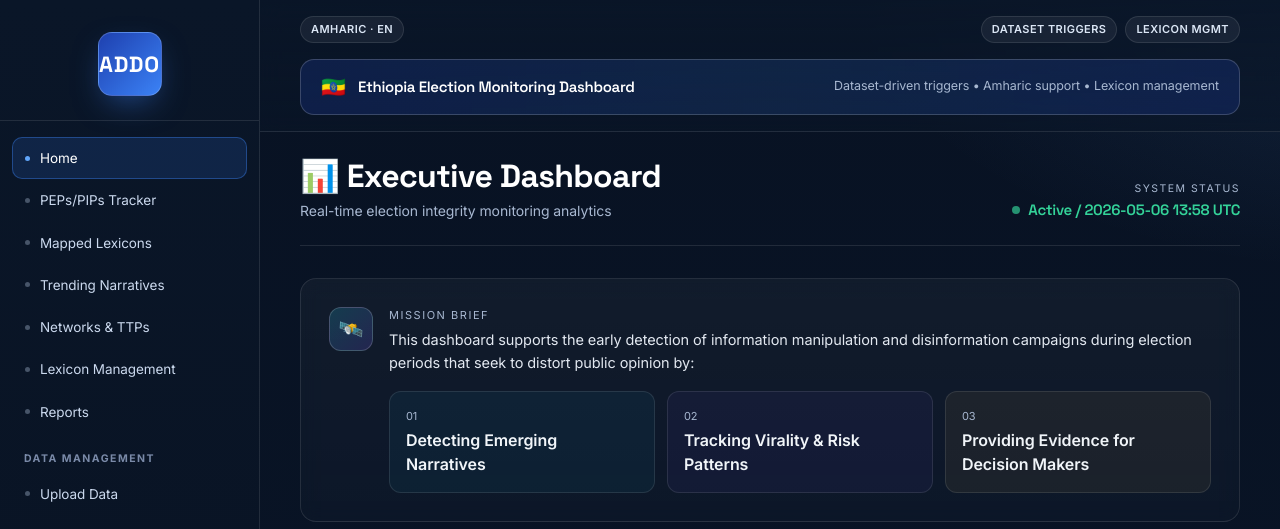
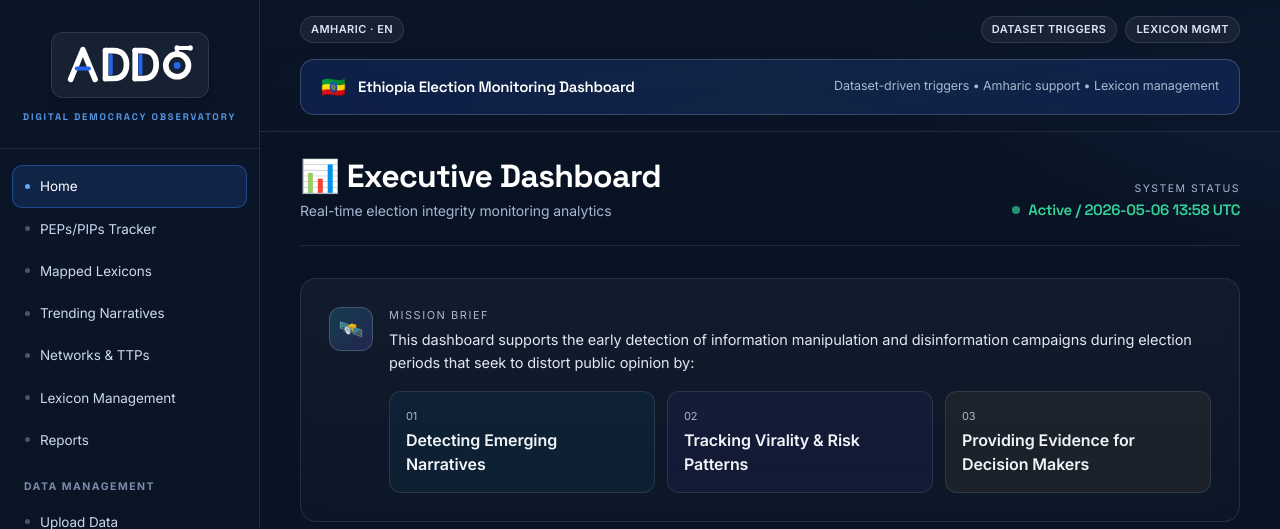
Before and after one commit to hanna-tes/Ethiopia_2026election_monitoring_tool, a Django app: page / in a window 1280 px wide. Shown: the top 529 px of the page. Run offline with Django 4.2, Linux system fonts and the light colour scheme; data comes from the database, SQL or seed files in the repository; data that the repository does not hold is empty; some libraries are stand-ins or nearby versions.

Commit message:
Update base.html

```diff
--- a/dashboard/templates/dashboard/base.html
+++ b/dashboard/templates/dashboard/base.html
@@ -76,14 +76,10 @@
             background:linear-gradient(180deg,#0a1628 0%, #081120 100%);
             border-right:1px solid var(--line);
         }
-        .brand-logo{
-            width:64px;height:64px;border-radius:14px;
-            background:linear-gradient(135deg,#1e40af,#3b82f6);
-            display:flex;align-items:center;justify-content:center;
-            color:#ffffff;font-weight:800;font-family:'Space Grotesk',sans-serif;
-            font-size:22px; letter-spacing:.04em;
-            box-shadow:0 12px 32px -10px rgba(59,130,246,.55);
-            border:1px solid rgba(255,255,255,.18);
+        .logo-container {
+            display: inline-flex;
+            align-items: center;
+            background: transparent;
         }
         .topbar{
             background:linear-gradient(180deg, rgba(10,22,40,.9), rgba(10,22,40,.6));
@@ -106,8 +102,28 @@
 <div class="flex min-h-screen">
 
     <aside class="sidebar-shell hidden lg:flex flex-col w-[260px] shrink-0">
-        <div class="px-5 pt-8 pb-6 border-b hairline flex justify-center">
-            <div class="brand-logo">ADDO</div>
+        <div class="px-5 pt-8 pb-6 border-b hairline flex flex-col items-center">
+            <div class="logo-container p-2 bg-white/5 rounded-xl border border-white/10 shadow-lg">
+                <svg width="140" height="48" viewBox="0 0 160 55" fill="none" xmlns="http://www.w3.org/2000/svg">
+                    <path d="M12 44L26 10L40 44" stroke="#ffffff" stroke-width="6.5" stroke-linecap="round" stroke-linejoin="round"/>
+                    <path d="M19 31.5H33" stroke="#2563eb" stroke-width="4.5" stroke-linecap="round"/>
+                    <path d="M52 11V43" stroke="#ffffff" stroke-width="6.5" stroke-linecap="round"/>
+                    <path d="M52 11H61C71 11 76 17 76 27C76 37 71 43 61 43H52" stroke="#ffffff" stroke-width="6.5" stroke-linecap="round" stroke-linejoin="round"/>
+                    <path d="M58 17V37" stroke="#2563eb" stroke-width="4.5" stroke-linecap="round"/>
+                    <path d="M86 11V43" stroke="#ffffff" stroke-width="6.5" stroke-linecap="round"/>
+                    <path d="M86 11H95C105 11 110 17 110 27C110 37 105 43 95 43H86" stroke="#ffffff" stroke-width="6.5" stroke-linecap="round" stroke-linejoin="round"/>
+                    <path d="M92 17V37" stroke="#2563eb" stroke-width="4.5" stroke-linecap="round"/>
+                    <circle cx="134" cy="28" r="13" stroke="#ffffff" stroke-width="6.5"/>
+                    <circle cx="134" cy="28" r="4" fill="#2563eb"/>
+                    <path d="M134 15V8" stroke="#ffffff" stroke-width="4.5" stroke-linecap="round"/>
+                    <path d="M134 8H149" stroke="#ffffff" stroke-width="4.5" stroke-linecap="round"/>
+                    <circle cx="134" cy="8" r="3" fill="#ffffff"/>
+                    <circle cx="149" cy="8" r="3" fill="#ffffff"/>
+                </svg>
+            </div>
+            <div class="text-[9.5px] uppercase tracking-[0.2em] font-bold text-blue-400/90 mt-3 font-display">
+                Digital Democracy Observatory
+            </div>
         </div>
 
         <nav class="flex-1 overflow-y-auto px-3 py-4">
@@ -134,6 +150,24 @@
 
         <header class="topbar sticky top-0 z-30">
             <div class="max-w-[1400px] mx-auto px-6 lg:px-10 py-4 flex items-center gap-4">
+                <div class="flex lg:hidden items-center mr-2">
+                    <svg width="85" height="30" viewBox="0 0 160 55" fill="none" xmlns="http://www.w3.org/2000/svg">
+                        <path d="M12 44L26 10L40 44" stroke="#ffffff" stroke-width="6.5" stroke-linecap="round" stroke-linejoin="round"/>
+                        <path d="M19 31.5H33" stroke="#2563eb" stroke-width="4.5" stroke-linecap="round"/>
+                        <path d="M52 11V43" stroke="#ffffff" stroke-width="6.5" stroke-linecap="round"/>
+                        <path d="M52 11H61C71 11 76 17 76 27C76 37 71 43 61 43H52" stroke="#ffffff" stroke-width="6.5" stroke-linecap="round" stroke-linejoin="round"/>
+                        <path d="M58 17V37" stroke="#2563eb" stroke-width="4.5" stroke-linecap="round"/>
+                        <path d="M86 11V43" stroke="#ffffff" stroke-width="6.5" stroke-linecap="round"/>
+                        <path d="M86 11H95C105 11 110 17 110 27C110 37 105 43 95 43H86" stroke="#ffffff" stroke-width="6.5" stroke-linecap="round" stroke-linejoin="round"/>
+                        <path d="M92 17V37" stroke="#2563eb" stroke-width="4.5" stroke-linecap="round"/>
+                        <circle cx="134" cy="28" r="13" stroke="#ffffff" stroke-width="6.5"/>
+                        <circle cx="134" cy="28" r="4" fill="#2563eb"/>
+                        <path d="M134 15V8" stroke="#ffffff" stroke-width="4.5" stroke-linecap="round"/>
+                        <path d="M134 8H149" stroke="#ffffff" stroke-width="4.5" stroke-linecap="round"/>
+                        <circle cx="134" cy="8" r="3" fill="#ffffff"/>
+                        <circle cx="149" cy="8" r="3" fill="#ffffff"/>
+                    </svg>
+                </div>
                 <div class="hidden md:flex items-center gap-2">
                     <span class="chip">Amharic · EN</span>
                 </div>
```
